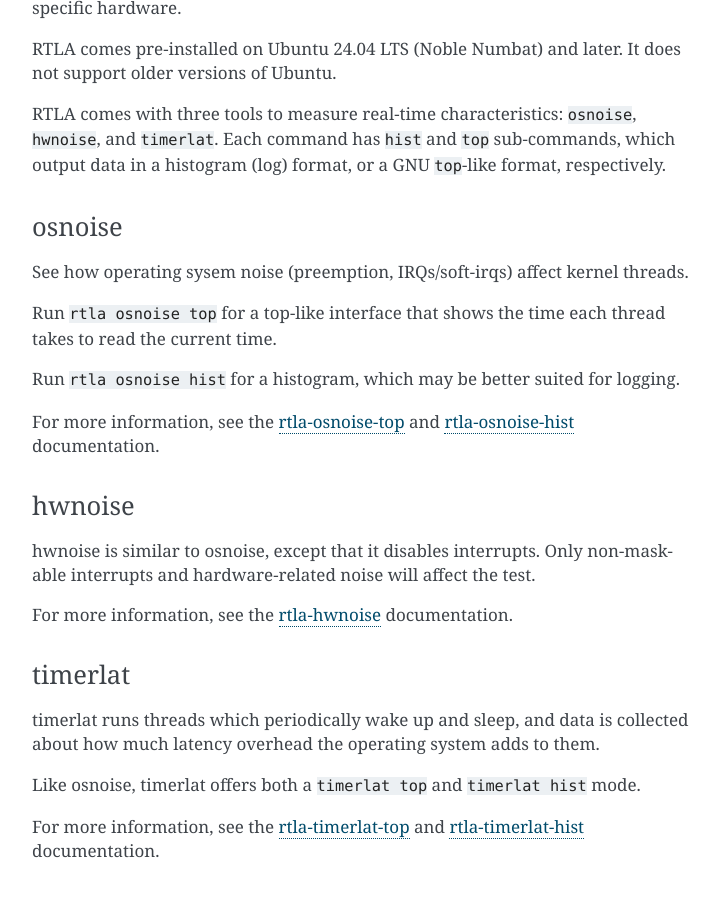
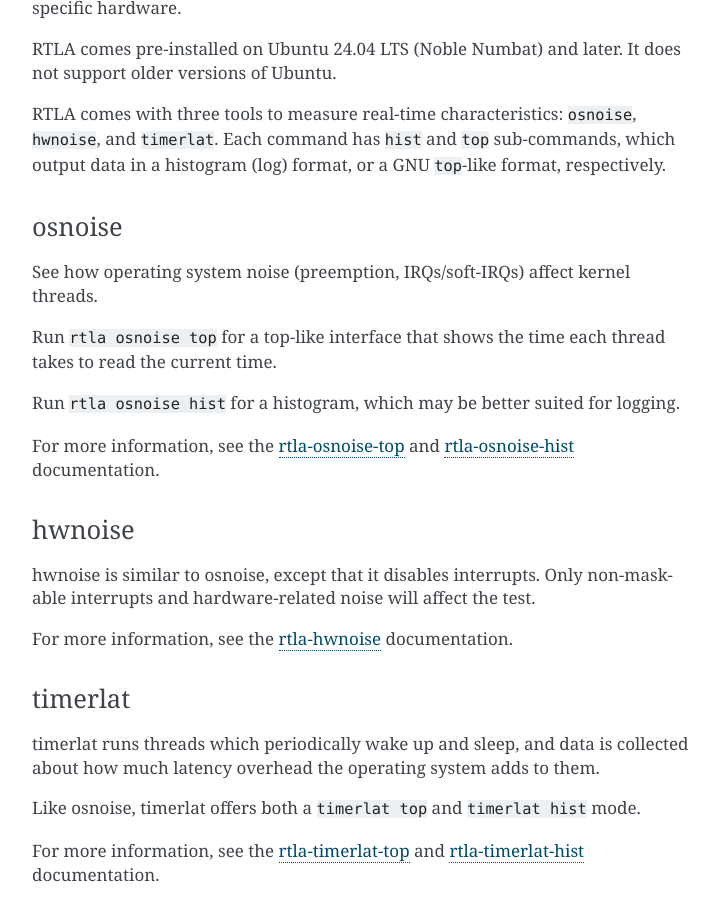
Before and after one commit to canonical/real-time-ubuntu-docs, a Sphinx documentation site: the page built from docs/reference/real-time-metrics-tools.rst, in a window 1280 px wide and 900 px high, scrolled down 2382 px. Shown: the whole window, without its empty margins (388-1107 px from the left). Built offline with Sphinx 7.4.7, drawn with Linux system fonts in a browser that asks for light colours.

Commit message:
Fix spelling errors
Signed-off-by: Benjamin Wheeler <benjamin.wheeler@canonical.com>

```diff
--- a/docs/.custom_wordlist.txt
+++ b/docs/.custom_wordlist.txt
@@ -207,3 +207,8 @@
 xetex
 xindy
 yaml
+rtla
+osnoise
+timerlat
+hwnoise
+maskable
--- a/docs/reference/real-time-metrics-tools.rst
+++ b/docs/reference/real-time-metrics-tools.rst
@@ -133,7 +133,7 @@
 
 osnoise
 ^^^^^^^
-See how operating sysem noise (preemption, IRQs/soft-irqs) affect kernel threads.
+See how operating system noise (preemption, IRQs/soft-IRQs) affect kernel threads.
 
 Run ``rtla osnoise top`` for a top-like interface that shows the time each thread takes to read the current time.
 
```
